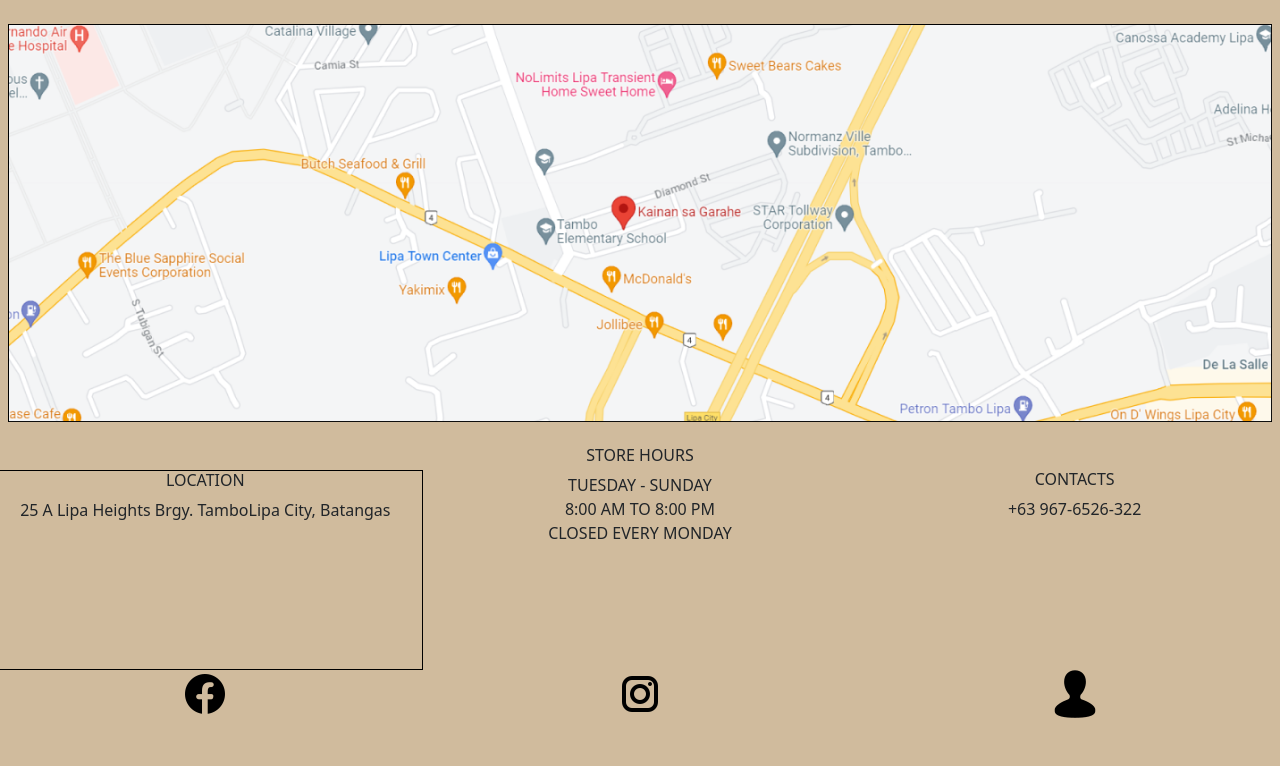
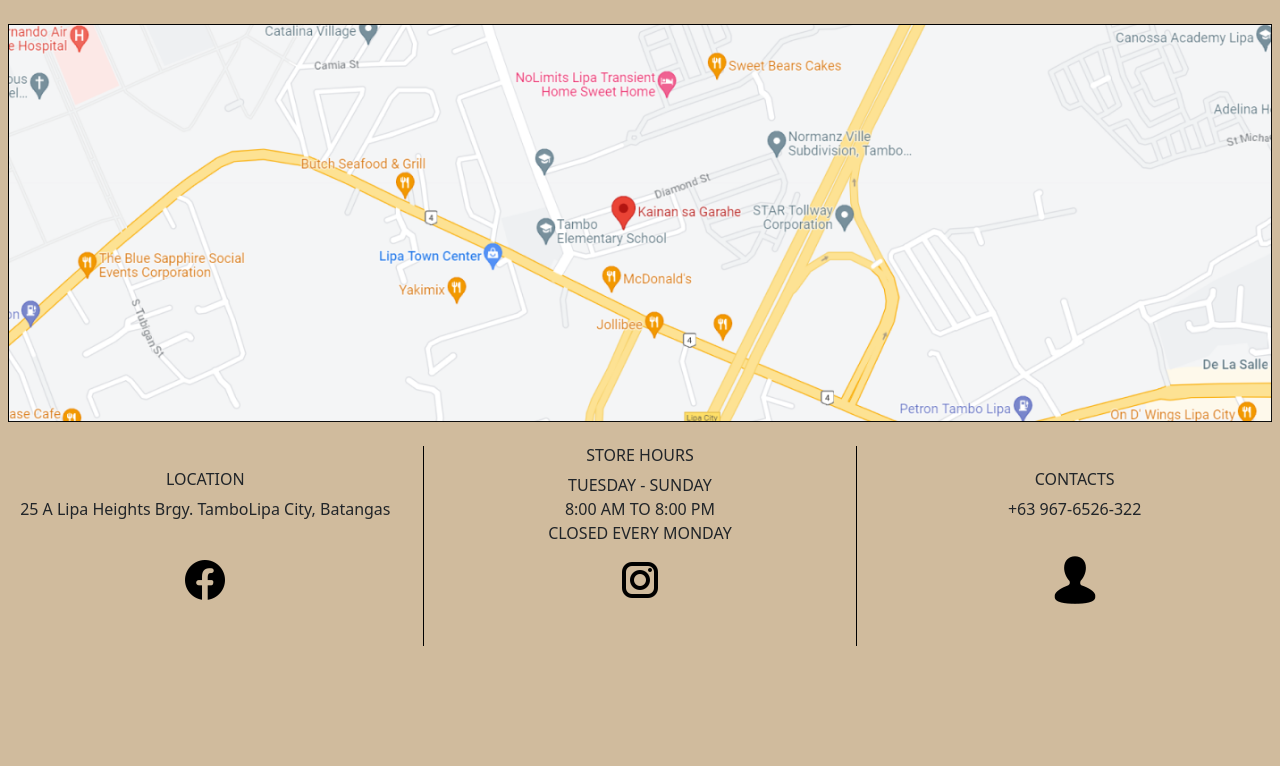
Before and after one commit to drnlzr/MiniProject-1, a plain HTML site: page index.html in a window 1280 px wide. Shown: the part 1210-1976 px from the top of the page. After the commit the page ends 1952 px from the top, so only its background shows below. Drawn offline with Linux system fonts and the light colour scheme; a web font is replaced by a local one.

Commit message:
Updated footer polishing needed

```diff
--- a/css/style.css
+++ b/css/style.css
@@ -128,8 +128,13 @@ body {
 }
 
 .vr-line {
-    border: 1px solid black;
+    border-right: 1px solid black;
+    border-left: 1px solid black;
     height: 200px;
+}
+
+.cus-icons {
+    transform: translateY(-90px);
 }
 
 /* responsiveness */
--- a/index.html
+++ b/index.html
@@ -132,11 +132,11 @@
         <div class="container-fluid">
           <div class="footer footer-respo">
             <div class="row">
-              <div class="col-4 text-center mt-5 vr-line">
+              <div class="col-4 text-center mt-5">
                 <h6>LOCATION</h6>
               <p>25 A Lipa Heights Brgy. TamboLipa City, Batangas</p>
               </div>
-              <div class="col-4 text-center mt-4">
+              <div class="col-4 text-center mt-4 vr-line">
                 <h6>STORE HOURS</h6>
               <p>TUESDAY - SUNDAY <br> 8:00 AM TO 8:00 PM <br> CLOSED EVERY MONDAY</p>
               </div>
@@ -144,13 +144,13 @@
                 <h6>CONTACTS</h6>
               <p>+63 967-6526-322</p>
               </div>
-              <div class="col text-center mb-5">
+              <div class="col text-center mb-5 cus-icons">
                 <img src="img/fb.png" alt="">
               </div>
-              <div class="col text-center">
+              <div class="col text-center cus-icons">
                 <img src="img/insta.png" alt="">
               </div>
-              <div class="col text-center">
+              <div class="col text-center cus-icons">
                 <img src="img/contact.png" alt="">
               </div>
             </div>
```
